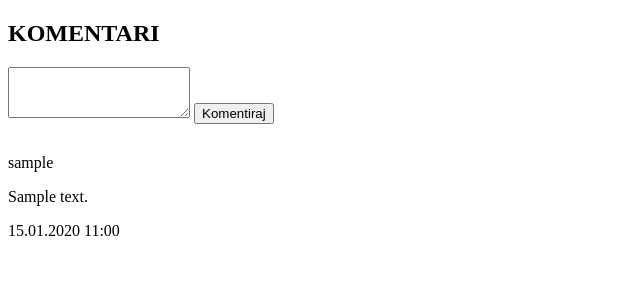
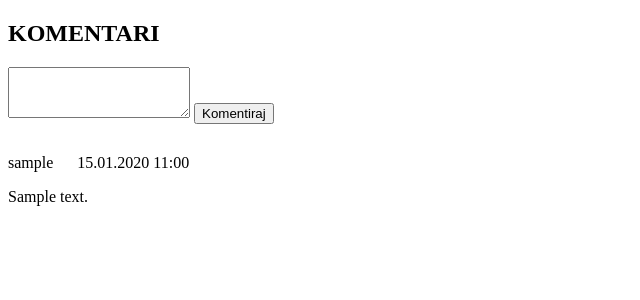
Before and after one commit to ivan-tomicic/web2-lab1, a Django app: template league/templates/comments.html in a window 1280 px wide. Shown: the top 300 px of the page, without its empty margins (0-640 px from the left). Run offline with Django 4.2, Linux system fonts and the light colour scheme; tables that the repository leaves empty hold one stand-in row (values such as "Sample post"); the template is opened without the code that fills it: values that come from a table or form of the project are taken from there, most other values are stand-ins (such as "Sample title", 1, 10 or a date in 2020).

Commit message:
minor fix

```diff
--- a/league/templates/comments.html
+++ b/league/templates/comments.html
@@ -64,15 +64,12 @@
     {% for comment in comments %}
 
         <div class="card border-success mb-3" style="max-width: 27rem;">
-            <div class="card-header  bg-light border-success">{{ comment.username }}
+            <div class="card-header  bg-light border-success">{{ comment.username }} &nbsp&nbsp&nbsp&nbsp {% timezone "Europe/Zagreb" %}
+                    {{ comment.created_on|date:'d.m.Y H:i' }}
+                {% endtimezone %}
             </div>
             <div class="card-body">
                 <p class="card-text">{{ comment.text }}</p>
-            </div>
-            <div class="card-footer bg-light border-success">
-                {% timezone "Europe/Zagreb" %}
-                    {{ comment.created_on|date:'d.m.Y H:i' }}
-                {% endtimezone %}
             </div>
          {% if userinfo.sub == comment.user_id or userinfo.sub == 'auth0|63549aff5615e6a1bdb55e3d'%}
             <i class="fa fa-trash-o" style="font-size:35px;color:red;margin-top: 5px; margin-bottom: 5px; margin-left: 5px" type="submit"></i>
```
